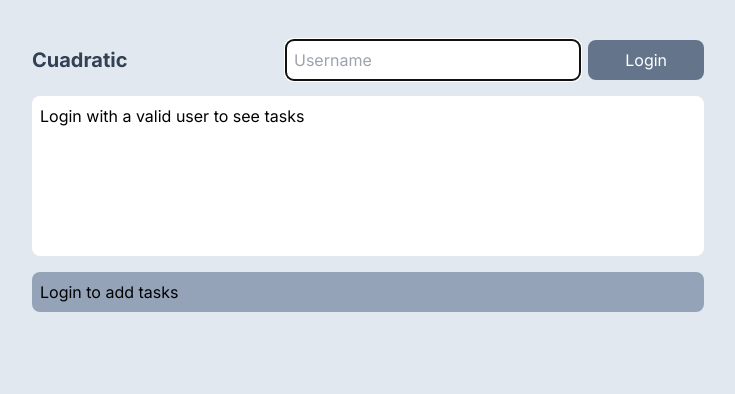
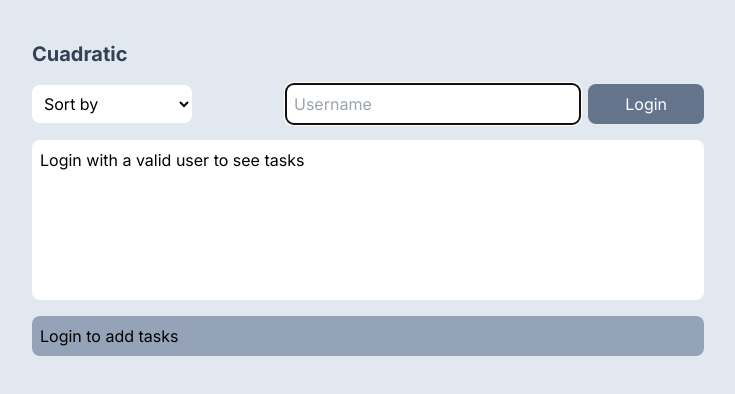
Before and after one commit to BautistaBoselli/cuadratic, a Next.js app: page / in a window 1280 px wide. Shown: the top 394 px of the page, without its empty margins (8-743 px from the left). Built offline with nearby package versions, Linux system fonts and the light colour scheme.

Commit message:
partial solution to part 4

```diff
--- a/src/pages/api/get-tasks.ts
+++ b/src/pages/api/get-tasks.ts
@@ -6,16 +6,18 @@ export default async function handler(
   req: NextApiRequest,
   res: NextApiResponse
 ) {
-  const { user } = req.query;
+  console.log(req.query);
+  const { user, sortBy } = req.query;
 
   if (!user || user.length > 32) {
     return res.status(400).json({ message: "Failure loggin in" });
   }
 
   try {
-    const queryText =
-      "SELECT * FROM tasks WHERE username = ($1) ORDER BY id ASC";
+    const queryText = "SELECT * FROM tasks WHERE username = $1 ORDER BY id ASC";
     const response = await db.query<Task>(queryText, [user]);
+    //   "SELECT * FROM tasks WHERE username = ($1) ORDER BY $2 ASC";
+    // const response = await db.query<Task>(queryText, [user, sortBy]);
     console.log(response.rows);
     res.status(200).json(response.rows);
   } catch (error) {
--- a/src/pages/index.tsx
+++ b/src/pages/index.tsx
@@ -14,16 +14,49 @@ import { se, th } from "date-fns/locale";
 
 export default function Home() {
   const [userLogin, setUserLogin] = useState("");
+  const [sortBy, setSortBy] = useState("sort by");
 
   return (
     <main className="h-screen bg-slate-200 p-10 flex flex-col gap-4">
+      <h1 className="text-xl text-slate-700 font-bold">Cuadratic</h1>
       <div className="flex justify-between items-center max-w-2xl">
-        <h1 className="text-xl text-slate-700 font-bold">Cuadratic</h1>
+        <SortBySelect sortBy={sortBy} OnSelect={setSortBy} />
         <LoginForm setUserLogin={setUserLogin} />
       </div>
-      <TasksContainer userLogin={userLogin} />
+      <TasksContainer userLogin={userLogin} sortBy={sortBy} />
       <AddTaskForm userLogin={userLogin} />
     </main>
+  );
+}
+
+function SortBySelect({
+  sortBy,
+  OnSelect,
+}: {
+  sortBy: string;
+  OnSelect: (value: string) => void;
+}) {
+  const queryClient = useQueryClient();
+
+  const handleChange = (e: ChangeEvent<HTMLSelectElement>) => {
+    OnSelect(e.target.value);
+    queryClient.invalidateQueries();
+  };
+
+  return (
+    <select
+      className="p-2 rounded-lg w-40 bg-white"
+      value={sortBy}
+      onChange={handleChange}
+    >
+      <option value="sort by" hidden>
+        Sort by
+      </option>
+      <option value="id">Id</option>
+      <option value="title">Task Name</option>
+      <option value="state">State</option>
+      <option value="created_at">Hour</option>
+    </select>
   );
 }
 
@@ -84,12 +117,22 @@ function LoginForm({ setUserLogin }: { setUserLogin: (user: string) => void }) {
   );
 }
 
-function TasksContainer({ userLogin }: { userLogin: string }) {
+function TasksContainer({
+  userLogin,
+  sortBy,
+}: {
+  userLogin: string;
+  sortBy: string;
+}) {
+  const sortSelection = sortBy === "sort by" ? "id" : sortBy;
+
   const { data, isError, isLoading } = useQuery<Task[]>({
     queryKey: ["/api/get-tasks"],
     queryFn: async () => {
       console.log(userLogin);
-      const response = await fetch(`/api/get-tasks?user=${userLogin}`);
+      const response = await fetch(
+        `/api/get-tasks?user=${userLogin}&sortBy=${sortSelection}`
+      );
       if (!response.ok) {
         throw new Error("Network response was not ok");
       }
@@ -114,6 +157,20 @@ function TasksContainer({ userLogin }: { userLogin: string }) {
     return <div>Error obteniendo las tareas</div>;
   }
 
+  const sortedTasks = data.sort((a, b) => {
+    if (sortSelection === "created_at") {
+      return (
+        new Date(a.created_at).getTime() - new Date(b.created_at).getTime()
+      );
+    } else if (sortSelection === "title") {
+      return a.title.localeCompare(b.title);
+    } else if (sortSelection === "state") {
+      return a.state - b.state;
+    } else {
+      return a.id - b.id;
+    }
+  });
+
   return (
     <div className="min-h-40 max-w-2xl  rounded-lg bg-white">
       <div className="grid grid-cols-4 gap-4 px-4 py-2 font-semibold border-b-2 border-slate-200 pb-2">
@@ -123,7 +180,10 @@ function TasksContainer({ userLogin }: { userLogin: string }) {
         <p className="flex items-center justify-center">Delete</p>
       </div>
       <ol>
-        {data.map((task) => (
+        {/* {data.map((task) => (
+          <Task key={task.id} task={task} />
+        ))} */}
+        {sortedTasks.map((task) => (
           <Task key={task.id} task={task} />
         ))}
       </ol>
```
